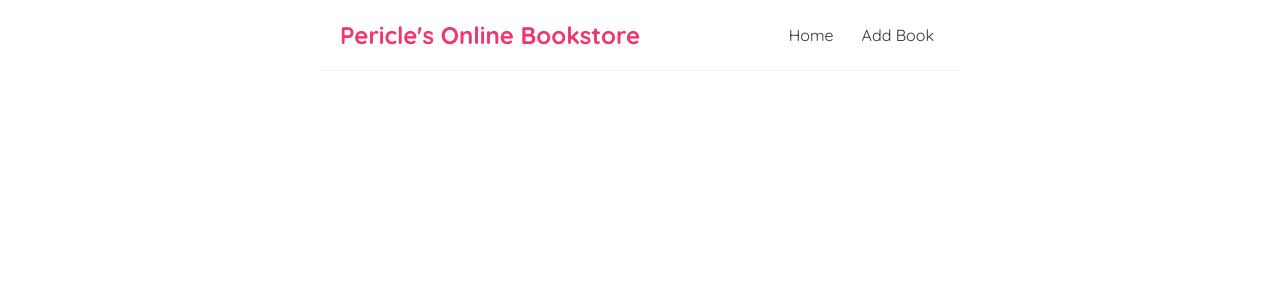
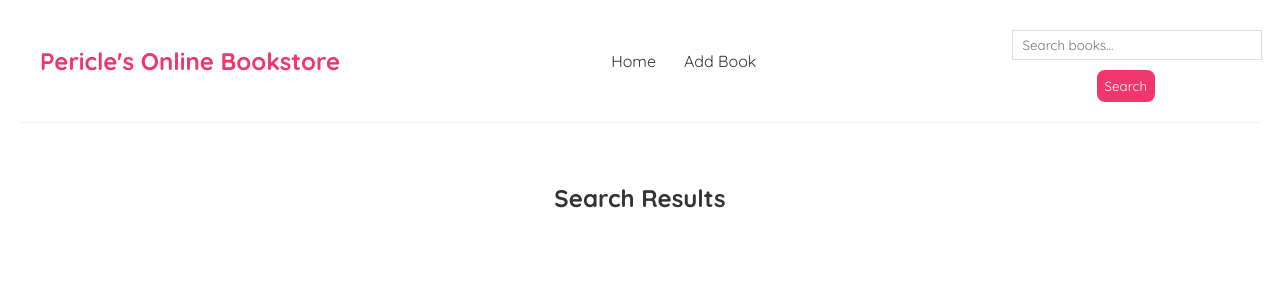
Before and after one commit to shadow-22/BookStoreFrontEnd, a React (Create React App) app: page /search in a window 1280 px wide. Shown: the top 300 px of the page. Built offline with nearby package versions, Linux system fonts and the light colour scheme.

Commit message:
Added some basic search functionality.

```diff
--- a/data/db.json
+++ b/data/db.json
@@ -87,6 +87,12 @@
       "published_date": "800 BC",
       "title": "The Odyssey",
       "summary": "An ancient Greek epic poem that follows Odysseus' ten-year journey home after the Trojan War."
+    },
+    {
+      "id": "39f5",
+      "title": "Pericle's Book",
+      "summary": "A new book featuring my new job.",
+      "author": "mario"
     }
   ]
 }
--- a/src/App.js
+++ b/src/App.js
@@ -4,6 +4,7 @@ import NavBar from './NavBar';
 import Home from './Home';
 import AddBook from './AddBook';
 import BookDetails from './BookDetails';
+import SearchResults from './SearchResults';
 
 function App() {
   return (
@@ -21,6 +22,9 @@ function App() {
             <Route path='/AddBook'>
               <AddBook />
             </Route>
+            <Route path="/search">
+              <SearchResults />
+            </Route>
           </Switch>
         </div>
       </div>
--- a/src/NavBar.js
+++ b/src/NavBar.js
@@ -1,4 +1,5 @@
 import { Link } from 'react-router-dom';
+import Search from './Search';
 
 const NavBar = () => {
     return (
@@ -8,6 +9,9 @@ const NavBar = () => {
                 <Link to="/">Home</Link>
                 <Link to='/addBook'>Add Book</Link>
             </div>
+            <div className="search-nav">
+                <Search />
+            </div>
         </nav>
     );
 }
--- /dev/null
+++ b/src/Search.js
@@ -0,0 +1,30 @@
+import { useState } from 'react';
+import { useHistory } from 'react-router-dom';
+
+const Search = () => {
+    const [searchQuery, setSearchQuery] = useState(''); // State to store the user's search input
+    const history = useHistory(); // Hook to navigate programmatically
+
+    const handleSearch = (e) => {
+        e.preventDefault(); // Prevent the form from refreshing the page
+        if (searchQuery.trim()) { // Check if the search query is not just whitespace
+            // Redirect to the search results page with the query as a URL parameter
+            history.push(`/search?query=${encodeURIComponent(searchQuery)}`);
+            setSearchQuery(''); // Clear the search input after the search
+        }
+    };
+
+    return (
+        <form onSubmit={handleSearch} className="search-form">
+            <input
+                type="text"
+                placeholder="Search books..."
+                value={searchQuery}
+                onChange={(e) => setSearchQuery(e.target.value)} // Update state on input change
+            />
+            <button type="submit">Search</button>
+        </form>
+    );
+}
+
+export default Search;
--- /dev/null
+++ b/src/SearchResults.js
@@ -0,0 +1,38 @@
+import { useLocation } from 'react-router-dom';
+import { useState, useEffect } from 'react';
+
+const SearchResults = () => {
+    const location = useLocation();
+    const [results, setResults] = useState([]);
+
+    useEffect(() => {
+        const params = new URLSearchParams(location.search);
+        const query = params.get('query')?.toLowerCase();
+
+        if (query) {
+            fetch('http://localhost:3001/books')
+                .then(response => response.json())
+                .then(data => {
+                    // Manually filter the data based on the query
+                    const filteredBooks = data.filter(book =>
+                        book.title.toLowerCase().includes(query)
+                    );
+                    setResults(filteredBooks);
+                })
+                .catch(error => console.error('Error fetching search results:', error));
+        }
+    }, [location.search]);
+
+    return (
+        <div className="search-results">
+            <h2>Search Results</h2>
+            <ul>
+                {results.map(book => (
+                    <li key={book.id}>{book.title} by {book.author}</li>
+                ))}
+            </ul>
+        </div>
+    );
+}
+
+export default SearchResults;
--- a/src/index.css
+++ b/src/index.css
@@ -10,7 +10,7 @@
   padding: 20px;
   display: flex;
   align-items: center;
-  max-width: 600px;
+  max-width: 1200px;
   margin: 0 auto;
   border-bottom: 1px solid #f2f2f2;
 }
@@ -27,6 +27,9 @@
 }
 .navbar a:hover {
   color: #f1356d;
+}
+.navbar .search-nav {
+  margin-left:auto;
 }
 
 
@@ -101,3 +104,20 @@
   border-radius: 8px;
   cursor: pointer;
 }
+
+/* SearchForm */
+
+.search-form input, .search-form textarea, .search-form select {
+  width: 100%;
+  padding: 6px 10px;
+  margin: 10px 0;
+  border: 1px solid #ddd;
+}
+.search-form button {
+  background: #f1356d;
+  color: #fff;
+  border: 0;
+  padding: 8px;
+  border-radius: 8px;
+  cursor: pointer;
+}
```
